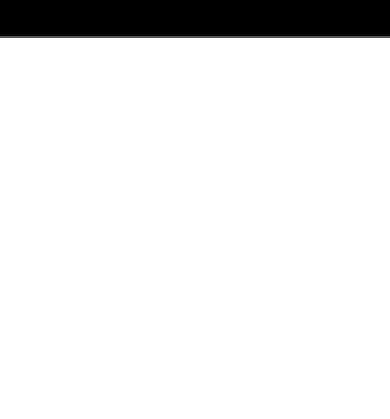
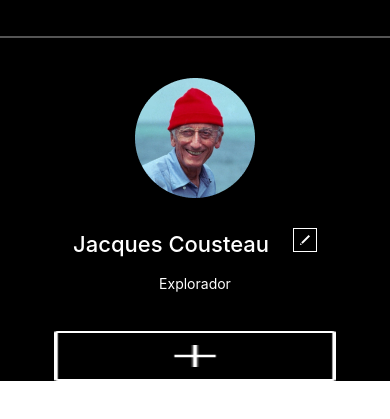
Before and after one commit to MiguelElu/web_project_around, a plain HTML site: page index.html in a window 390 px wide. Shown: the part 81-500 px from the top of the page. Drawn offline with Linux system fonts and the light colour scheme.

Commit message:
Feature/profile

```diff
--- /dev/null
+++ b/blocks/content.css
@@ -0,0 +1,71 @@
+.content {
+  display: flex;
+  justify-content: center;
+}
+.content__profile {
+  display: flex;
+  max-width: 880px;
+  width: 100%;
+  margin-top: 40px;
+  column-gap: 30px;
+  align-items: center;
+  flex-direction: row;
+}
+.content__avatar {
+  width: 120px;
+  height: 120px;
+}
+.content__profile-info {
+  display: flex;
+  flex-direction: column;
+  justify-content: center;
+  row-gap: 16px;
+}
+.content__name {
+  color: white;
+  margin: 0;
+  font-family: "Inter";
+  font-style: normal;
+  font-weight: 500;
+  font-size: 42px;
+  line-height: 114%;
+}
+.content__job {
+  color: white;
+  margin: 0;
+  font-family: "Inter";
+  font-style: normal;
+  font-weight: 400;
+  font-size: 18px;
+  line-height: 22px;
+}
+.content__edit-button {
+  margin-left: 18px;
+}
+.content__add-button {
+  margin-left: auto;
+  width: 150px;
+  height: 50px;
+}
+
+@media screen and (max-width: 768px) {
+  .content__profile {
+    flex-direction: column;
+    row-gap: 30px;
+  }
+  .content__profile-info {
+    align-items: center;
+  }
+  .content__add-button {
+    width: 282px;
+    height: 50px;
+    margin: 0;
+    padding-top: 6px;
+  }
+  .content__name {
+    font-size: 22px;
+  }
+  .content__job {
+    font-size: 14px;
+  }
+}
--- a/index.html
+++ b/index.html
@@ -19,6 +19,22 @@
           </div>
         </div>
       </header>
+      <main class="content">
+        <section class="content__profile">
+          <img class="content__avatar" src="./images/Avatar.png" />
+          <div class="content__profile-info">
+            <h2 class="content__name">
+              Jacques Cousteau
+              <img
+                class="content__edit-button"
+                src="./images/Edit Button.png"
+              />
+            </h2>
+            <p class="content__job">Explorador</p>
+          </div>
+          <img class="content__add-button" src="./images/Add Button.png" />
+        </section>
+      </main>
       <main
     </div>
   </body>
--- a/pages/index.css
+++ b/pages/index.css
@@ -1,3 +1,4 @@
 @import url("../vendor/normalize.css");
 @import url("../blocks/page.css");
 @import url("../blocks/header.css");
+@import url("../blocks/content.css");
```
Also changed, not shown: images/Add Button.png (added), images/Avatar.png (added), images/Edit Button.png (added).
